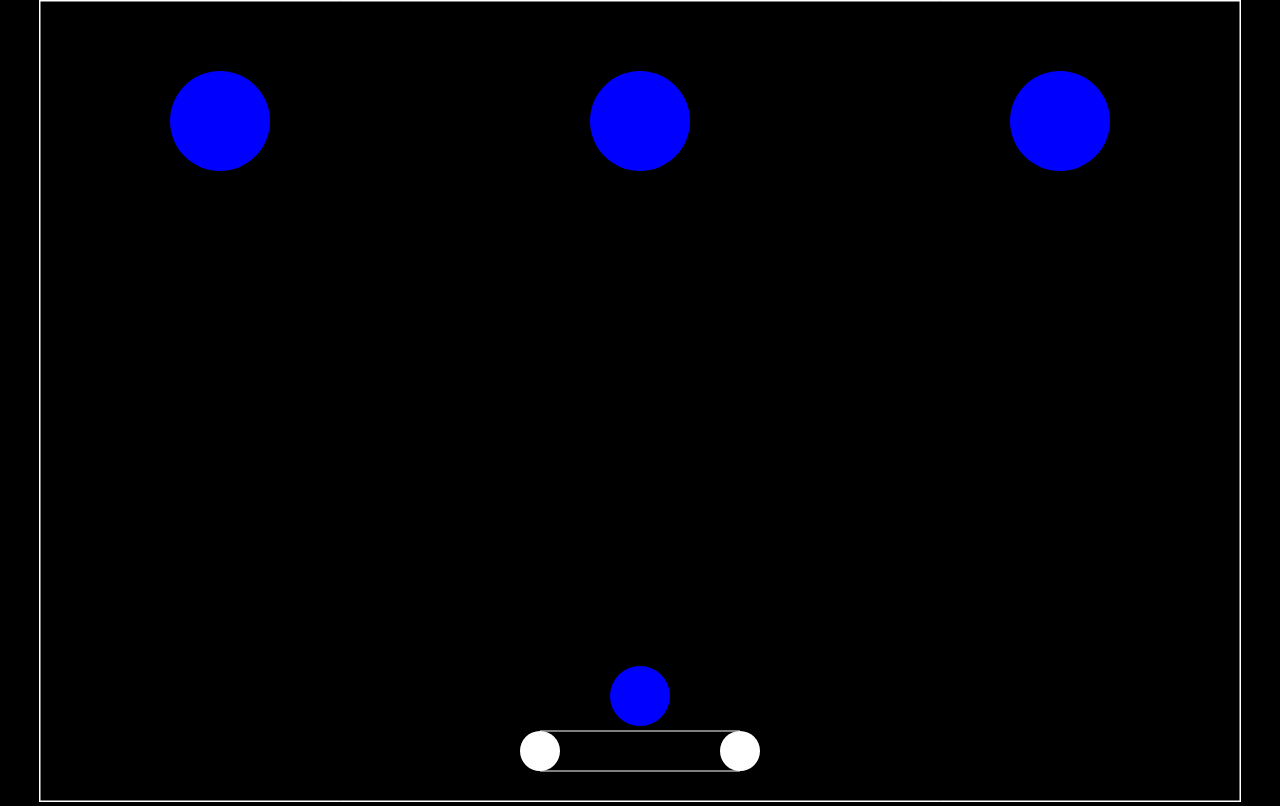
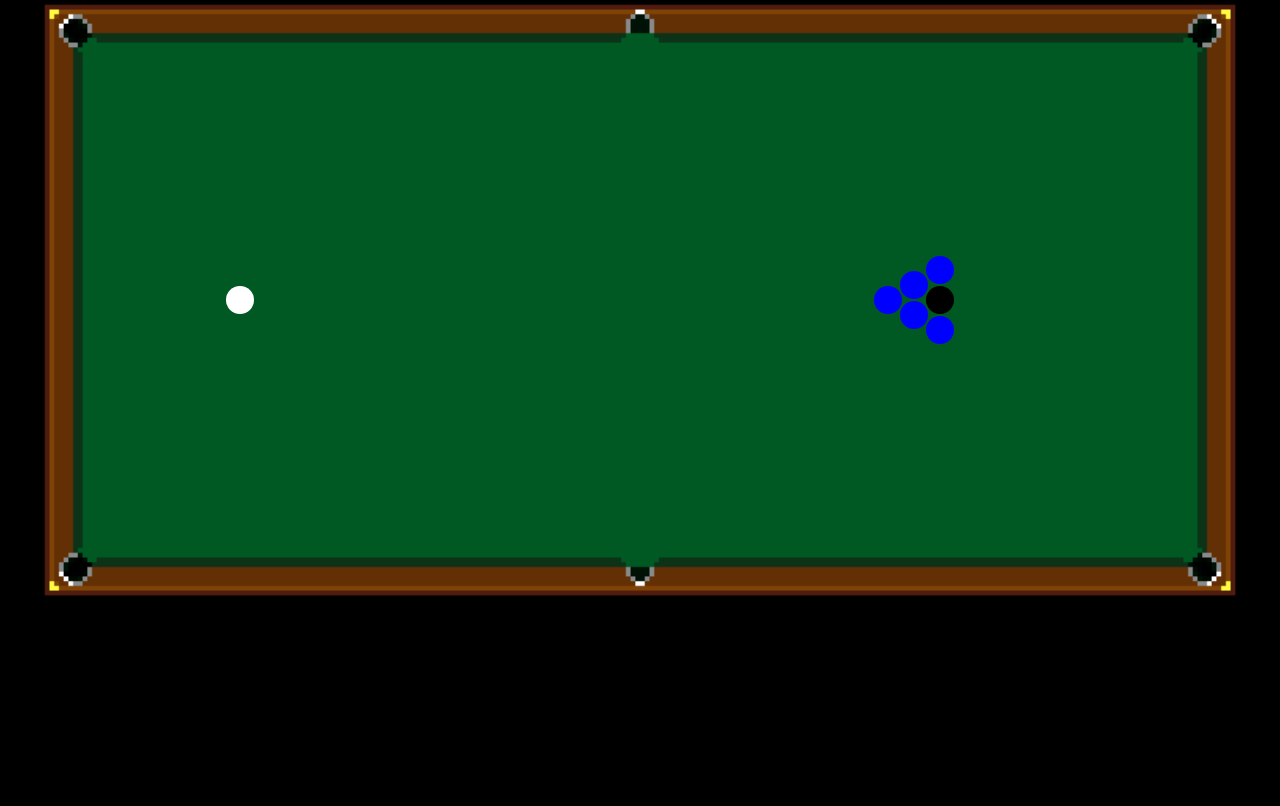
Before and after one commit to juremrzek/bricks, a plain HTML site: page index.html in a window 1280 px wide. Drawn offline with Linux system fonts and the light colour scheme.

Commit message:
Changed the game to Billiard

```diff
--- a/css/style.css
+++ b/css/style.css
@@ -7,11 +7,12 @@ html{
 }
 #canvas{
     width: 1200px;
-    height: 800px;
-    /*background: #fed8b1;*/
-    background: black;
+    height: 600px;
+    background: green;
+    background: url("../img/table.png");
+    background-size: 1200px;
+    background-repeat: no-repeat;
     position: relative;
     left: 50%;
     transform: translate(-50%, 0);
-    border: 1px solid white;
 }
--- a/javascript/Classes.js
+++ b/javascript/Classes.js
@@ -40,7 +40,10 @@ class Ball{
         this.id = id;
         this.selected = false;
         this.mass = radius*10;
-        this.numberOfBounces = 0;
+        this.type;
+        this.active = true; //if the ball is still in game, status = "active"
+        this.ax = 0;
+        this.ay = 0;
     }
     draw(color){
         ctx.fillStyle = color;
@@ -54,7 +57,6 @@ class Ball{
         return Math.sqrt(dx * dx + dy * dy);
     }*/
     distanceFromPoint(x,y){
-        //console.log(x+ " lčmao "+this.x);
         return Math.sqrt((this.x-x)*(this.x-x) + (this.y-y)*(this.y-y));
     }
     dynamicCollision(ball, moveOtherBall){
@@ -81,8 +83,9 @@ class Ball{
             ball.vx = skalarTang2 * xtangent + xnormal * v2;
             ball.vy = skalarTang2 * ytangent + ynormal * v2;
         }
-        this.numberOfBounces++;
-        console.log(this.numberOfBounces);
+        bounceSound.load();
+        bounceSound.play();
+        //console.log("play");
     }
 }
 class Point{
--- a/javascript/Main.js
+++ b/javascript/Main.js
@@ -1,70 +1,54 @@
 const canvas = document.getElementById("canvas");
 canvas.width = 1200;
-canvas.height = 800;
+canvas.height = 600;
 const ctx = canvas.getContext("2d");
 let balls = [];
 let walls = [];
+let holes = [];
 let numberOfBalls = 4;
 let mouse = new Point(0,0);
 let mouseDown = false;
-let paddle = new Paddle(canvas.width/2-100, 750, canvas.width/2+100, 750, 20, 5);
-balls.push(new Ball(canvas.width/2, 695, 30, 0, 0, 0));
-let id = 1;
-/*for(let i=0; i<numberOfBalls; i++){
-    let x = Math.trunc(Math.random()*canvas.width);
-    let y = Math.trunc(Math.random()*canvas.height);
-    let r = Math.trunc(Math.random()*30+5);
-    balls.push(new Ball(x,y,r,0,0,id));
-    id++;
-}*/
-for(let i=0; i<numberOfBalls; i++){
-    let x = i*420+180;
-    let y = 120;
-    let r = 50;
-    balls.push(new Ball(x,y,r,0,0,id));
-    id++;
-}
-//walls.push(new Wall(400, 200, 600, 200, 30));
-walls.push(paddle.wall);
-walls.push(new Wall(-20, -20, -20, canvas.height+20, 20));
-walls.push(new Wall(-20, canvas.height+20, canvas.width+20, canvas.height+20, 20));
-walls.push(new Wall(canvas.width+20, canvas.height+20, canvas.width+20, -20, 20));
-walls.push(new Wall(canvas.width+20, -20, -20, -20, 20));
+let shootSpeed = 4;
+let ballRadius = 14;
+let holeRadius = 26; //22
+
+holes.push(new Ball(30, 28, holeRadius, 0, 0, null));
+holes.push(new Ball(1170, 28, holeRadius, 0, 0, null));
+holes.push(new Ball(600, 14, holeRadius, 0, 0, null));
+
+holes.push(new Ball(30, 572, holeRadius, 0, 0, null));
+holes.push(new Ball(1170, 572, holeRadius, 0, 0, null));
+holes.push(new Ball(600, 586, holeRadius, 0, 0, null));
+
+let ballID = 0;
+initBalls();
+let bounceSound = new Audio('sounds/bounce2.wav');
+walls.push(new Wall(12, 12, 12, canvas.height-12, 20));
+//walls.push(new Wall(12, canvas.height-12, canvas.width-12, canvas.height-12, 20));
+walls.push(new Wall(12, canvas.height-12, canvas.width/2-23, canvas.height-12, 20));
+walls.push(new Wall(canvas.width/2+23, canvas.height-12, canvas.width-12, canvas.height-12, 20));
+walls.push(new Wall(canvas.width-12, canvas.height-12, canvas.width-12, 12, 20));
+//walls.push(new Wall(canvas.width-12, 12, 12, 12, 20));
+walls.push(new Wall(canvas.width-12, 12, canvas.width/2+23, 12, 20));
+walls.push(new Wall(canvas.width/2-23, 12, 12, 12, 20));
 mainLoop();
 function mainLoop(){
     ctx.clearRect(0, 0, canvas.width, canvas.height);
-
-    /*//Drag walls
-    walls.forEach((wall) => {
-        if(wall.startSelected){
-            wall.startx = mouse.x;
-            wall.starty = mouse.y;
-        }
-        if(wall.endSelected){
-            wall.endx = mouse.x;
-            wall.endy = mouse.y;
-        }
-    })*/
-
-    if(paddle.right){
-        paddle.startx +=paddle.speed;
-        paddle.endx += paddle.speed;
+    balls = balls.filter((p) => p.active);
+    for(let i=0; i<balls.length; i++){
+        balls[i].id = i;
     }
-    if(paddle.left){
-        paddle.startx -=paddle.speed;
-        paddle.endx -= paddle.speed;
-    }
-    paddle.update();
 
     balls.forEach((ball) => {
-        //ball.vx *= 0.995; //friction
-        //ball.vy *= 0.995;
+
+        ball.ax = -ball.vx*0.002;
+		ball.ay = -ball.vy*0.002;
         //ball.vy += 0.01; //gravity
-
         ball.x += ball.vx;
         ball.y += ball.vy;
-
-        //Collision
+        ball.vx += ball.ax;
+        ball.vy += ball.ay;
+        //Collision med žogami
         for(let i=0; i<balls.length; i++){
             if(ball.id == i)
                 break;
@@ -72,6 +56,7 @@ function mainLoop(){
             //collision med dvema krogoma
             if(distance <= ball.r+balls[i].r){
                 let overlap = 0.5*(distance - ball.r - balls[i].r);
+
                 ball.x -= overlap * (ball.x - balls[i].x)/distance; //razstavimo dejanski razmak krogov v x in y koordinato -
                 ball.y -= overlap * (ball.y - balls[i].y)/distance; //npr. če bo x=0.2 bo y=0.8, skupaj bo vedno 1. Potem pomnožimo z
                                                                     //razdaljo, za katero hočemo premakniti ball
@@ -82,7 +67,7 @@ function mainLoop(){
                 ball.dynamicCollision(balls[i], true);
             }
         }
-        //collision med zidovi in krogi
+        //collision med zidovi in žogami
         walls.forEach((wall) => {
             let wallVec = new Point(wall.endx-wall.startx, wall.endy-wall.starty) //vektor med začetkom in koncem zidova
             let ballVec = new Point(ball.x-wall.startx, ball.y-wall.starty); //vektor med krogom in začetkom kroga
@@ -105,37 +90,45 @@ function mainLoop(){
                 ball.dynamicCollision(tempBall, false);
             }
         });
+
+        for(let i=0; i<holes.length; i++){
+            let distance = ball.distanceFromPoint(holes[i].x, holes[i].y);
+            //collision med dvema krogoma
+            if(distance <= ball.r+holes[i].r){
+                ball.active = false;
+            }
+        }
     });
     for(let i=0; i<walls.length; i++){
-        walls[i].draw("white", "white");
+        //walls[i].draw("white", "white");
     }
-    for(let i=0; i<balls.length; i++){
-        balls[i].draw("blue");
+    balls.forEach((ball) => {
+        if(ball.type == "whiteball")
+            ball.draw("white");
+        else if(ball.type == "blackball")
+            ball.draw("black");
+        else
+            ball.draw("blue");
         //line to shoot the balls
-        if(balls[i].selected){
+        if(ball.selected){
             ctx.beginPath();
             ctx.strokeStyle = "white";
-            ctx.moveTo(balls[i].x, balls[i].y);
+            ctx.moveTo(ball.x, ball.y);
             ctx.lineTo(mouse.x, mouse.y);
             ctx.stroke();
         }
+    });
+    for(let i=0; i<holes.length; i++){
+        //holes[i].draw("green");
     }
     requestAnimationFrame(mainLoop);
 }
 
 window.addEventListener("keydown", (event) => {
     key = event.keyCode;
-    if(key == 68 || key == 39)
-        paddle.right = true;
-    if(key == 65 || key == 37)
-        paddle.left = true;
 });
 window.addEventListener("keyup", (event) => {
     key = event.keyCode;
-    if(key == 68 || key == 39)
-        paddle.right = false;
-    if(key == 65 || key == 37)
-        paddle.left = false;
 });
 window.addEventListener("mousemove", (event) => {
     mouse.x = event.x-canvas.getBoundingClientRect().left;
@@ -160,8 +153,8 @@ window.addEventListener("mouseup", (event) => {
     mouseDown = false;
     balls.forEach((ball) => {
         if(ball.selected){
-            ball.vx = (ball.x - mouse.x)/50;
-            ball.vy = (ball.y - mouse.y)/50;
+            ball.vx = (ball.x - mouse.x)/distanceBetweenPoints(ball.x, ball.y, mouse.x, mouse.y)*shootSpeed;
+            ball.vy = (ball.y - mouse.y)/distanceBetweenPoints(ball.x, ball.y, mouse.x, mouse.y)*shootSpeed;
         }
         ball.selected = false;
     });
@@ -171,6 +164,20 @@ window.addEventListener("mouseup", (event) => {
     });
 });
 
+function initBalls(){
+    balls.push(new Ball(200, canvas.height/2, ballRadius, 0, 0, ballID));
+    balls[balls.length-1].type = "whiteball"; ballID++;
+    balls.push(new Ball(canvas.width-300, canvas.height/2, ballRadius, 0, 0, ballID));
+    balls[balls.length-1].type = "blackball"; ballID++;
+    //3 žoge pod črno
+    balls.push(new Ball(canvas.width-326, canvas.height/2+ballRadius+1, ballRadius, 0, 0, ballID)); ballID++;
+    balls.push(new Ball(canvas.width-326, canvas.height/2-ballRadius-1, ballRadius, 0, 0, ballID)); ballID++;
+    balls.push(new Ball(canvas.width-352, canvas.height/2, ballRadius, 0, 0, ballID)); ballID++;
+    //žoge v vrstici, kjer je črna
+    balls.push(new Ball(canvas.width-300, canvas.height/2-ballRadius*2-2, ballRadius, 0, 0, ballID));
+    balls.push(new Ball(canvas.width-300, canvas.height/2+ballRadius*2+2, ballRadius, 0, 0, ballID));
+}
+
 function distanceBetweenPoints(x1, y1, x2, y2){
     return Math.sqrt((x2-x1)*(x2-x1) + (y2-y1)*(y2-y1));
 }
```
Also changed, not shown: img/paddle.png (deleted), img/table.png (added), img/table2.png (added), 2 other files.
